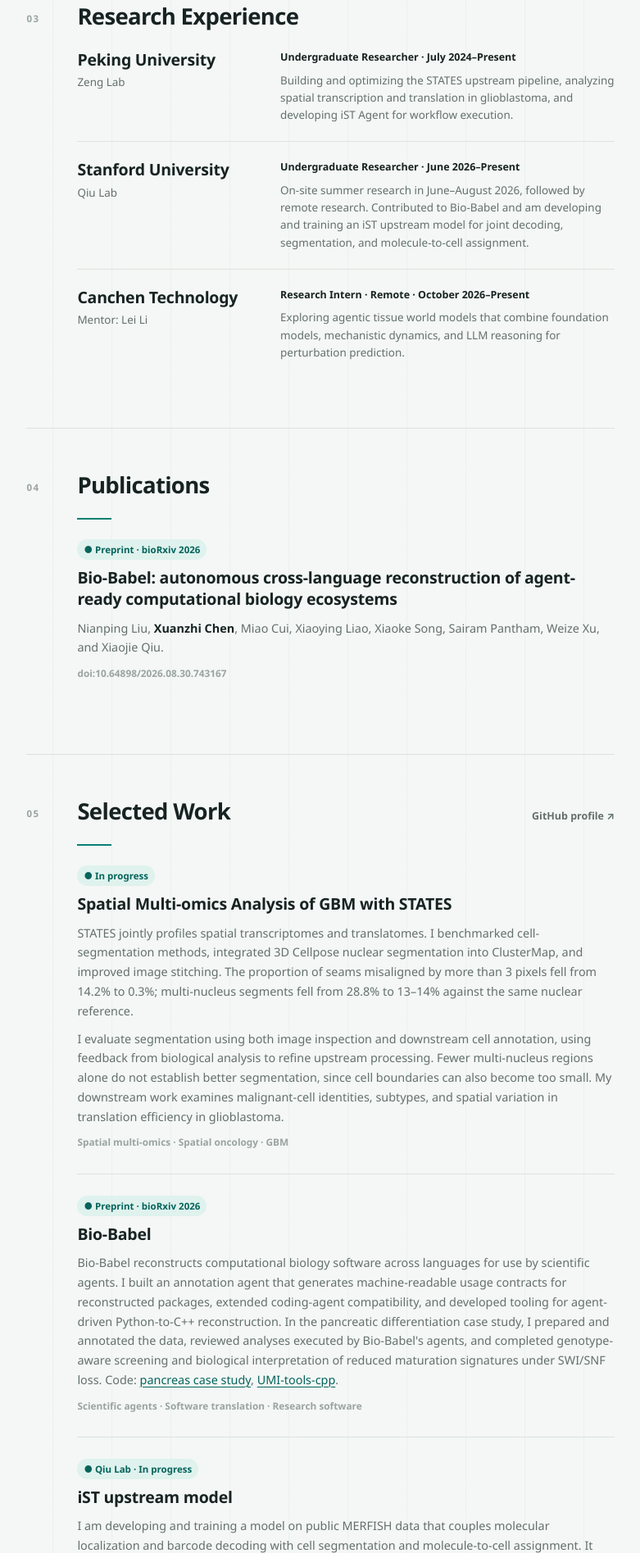
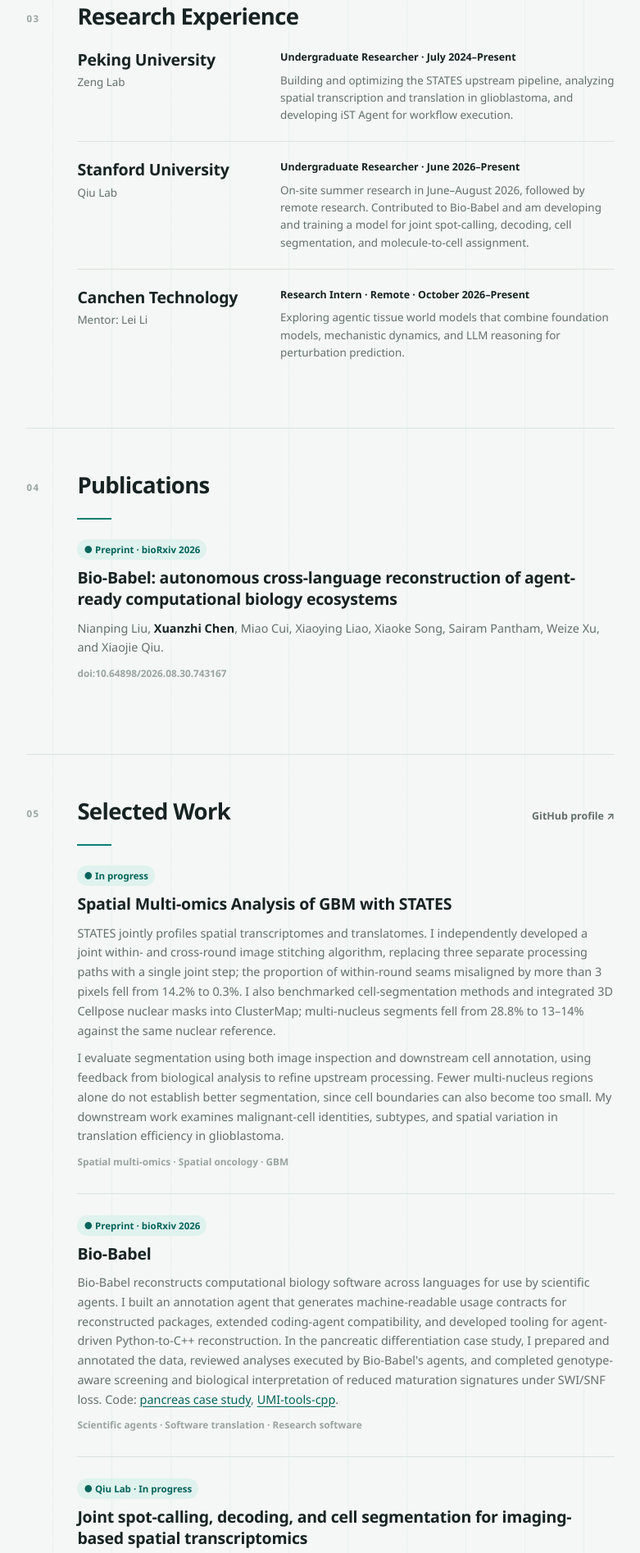
Before and after one commit to xuanzchen/xuanzchen.github.io, a plain HTML site: page index.html in a window 1280 px wide. Shown: the part 793-2688 px from the top of the page at 82% size, without its empty margins (440-1221 px from the left). Drawn offline with Linux system fonts and the light colour scheme; some icons are missing.

Commit message:
Sync homepage research descriptions with updated CV
Updated descriptions and titles for various research experiences to enhance clarity and detail.

```diff
--- a/index.html
+++ b/index.html
@@ -170,8 +170,8 @@
                   <p class="experience-role">Undergraduate Researcher &middot; June 2026&ndash;Present</p>
                   <p class="experience-summary">
                     On-site summer research in June&ndash;August 2026, followed by remote
-                    research. Contributed to Bio-Babel and am developing and training an
-                    iST upstream model for joint decoding, segmentation, and molecule-to-cell assignment.
+                    research. Contributed to Bio-Babel and am developing and training a model
+                    for joint spot-calling, decoding, cell segmentation, and molecule-to-cell assignment.
                   </p>
                 </div>
               </li>
@@ -235,11 +235,12 @@
                 <h3>Spatial Multi-omics Analysis of GBM with STATES</h3>
                 <p>
                   STATES jointly profiles spatial transcriptomes and translatomes. I
-                  benchmarked cell-segmentation methods, integrated 3D Cellpose nuclear
-                  segmentation into ClusterMap, and improved image stitching. The proportion
-                  of seams misaligned by more than 3 pixels fell from 14.2% to 0.3%;
-                  multi-nucleus segments fell from 28.8% to 13&ndash;14% against the same
-                  nuclear reference.
+                  independently developed a joint within- and cross-round image stitching
+                  algorithm, replacing three separate processing paths with a single joint
+                  step; the proportion of within-round seams misaligned by more than 3 pixels
+                  fell from 14.2% to 0.3%. I also benchmarked cell-segmentation methods and
+                  integrated 3D Cellpose nuclear masks into ClusterMap; multi-nucleus
+                  segments fell from 28.8% to 13&ndash;14% against the same nuclear reference.
                 </p>
                 <p>
                   I evaluate segmentation using both image inspection and downstream cell
@@ -281,7 +282,7 @@
                 <div class="work-meta">
                   <span class="tag tag-active">Qiu Lab &middot; In progress</span>
                 </div>
-                <h3>iST upstream model</h3>
+                <h3>Joint spot-calling, decoding, and cell segmentation for imaging-based spatial transcriptomics</h3>
                 <p>
                   I am developing and training a model on public MERFISH data that couples
                   molecular localization and barcode decoding with cell segmentation and
@@ -305,11 +306,12 @@
                   of execution failures and fixes. On MERlin with public MERFISH data, I
                   compared source access alone, contracts, and contracts plus memory across
                   17 tasks and two models. Contracts more than halved failed cluster jobs
-                  for both models tested.
+                  for both models tested and lowered the smaller model's estimated inference
+                  cost by 18%.
                 </p>
                 <p>
                   On the test tasks, reviewed memory reduced failed jobs by a further 84%
-                  and token-based model cost by 16% for the smaller model, compared with
+                  and estimated inference cost by 16% for the smaller model, compared with
                   contracts alone; task success did not differ significantly. I also found
                   that unreviewed memory could retain a silent processing failure as a fix
                   and propagate it to later tasks. I introduced a review stage before
```
